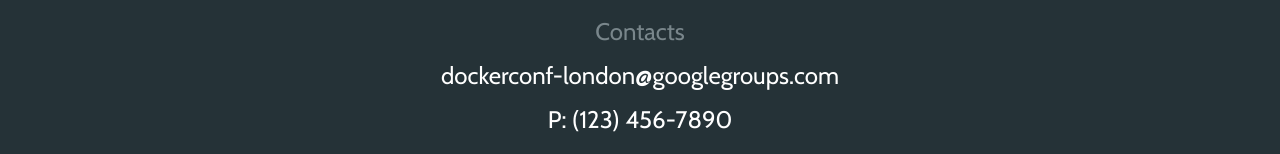
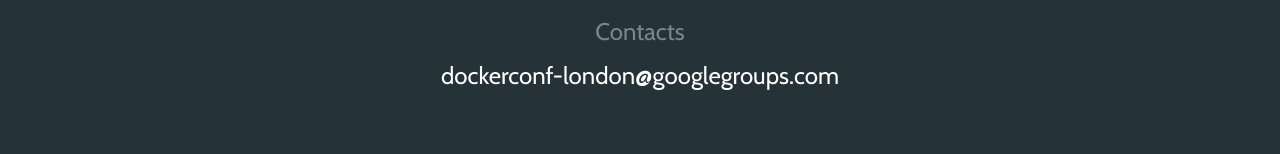
Before and after one commit to gitter-badger/ContainerCamp.github.io, a Jekyll site: the page built from index.html, in a window 1280 px wide. Shown: the part 1925-2079 px from the top of the page. Built offline with Jekyll 4.4.1, drawn with Linux system fonts in a browser that asks for light colours; nearby versions of some CDN libraries; Markdown is read by kramdown in place of the engine named in the settings; after the commit the page ends 2038 px from its top, so only the background shows below that.

Commit message:
added hyperlink in layout

```diff
--- a/_layouts/default.html
+++ b/_layouts/default.html
@@ -23,7 +23,7 @@
                   <div class="grey-paragraph">2014</div>
               </div>
               <div class="col-md-4">
-                  <img class="logo" src="/images/image-top.jpg" alt="Docker Meetup London" />
+                  <a href="/"><img class="logo" src="/images/image-top.jpg" alt="Docker Meetup London" /></a>
               </div>
               <div class="col-md-4 padded onlypc">
                   <div class="blue-paragraph">London</div>
@@ -40,7 +40,6 @@
                   <address>
                       <p class="gray">Contacts</p>
                       <p class="white">dockerconf-london@googlegroups.com</p>
-                      <p class="white">P: (123) 456-7890</p>
                   </address>
               </div>
           </div>
```
